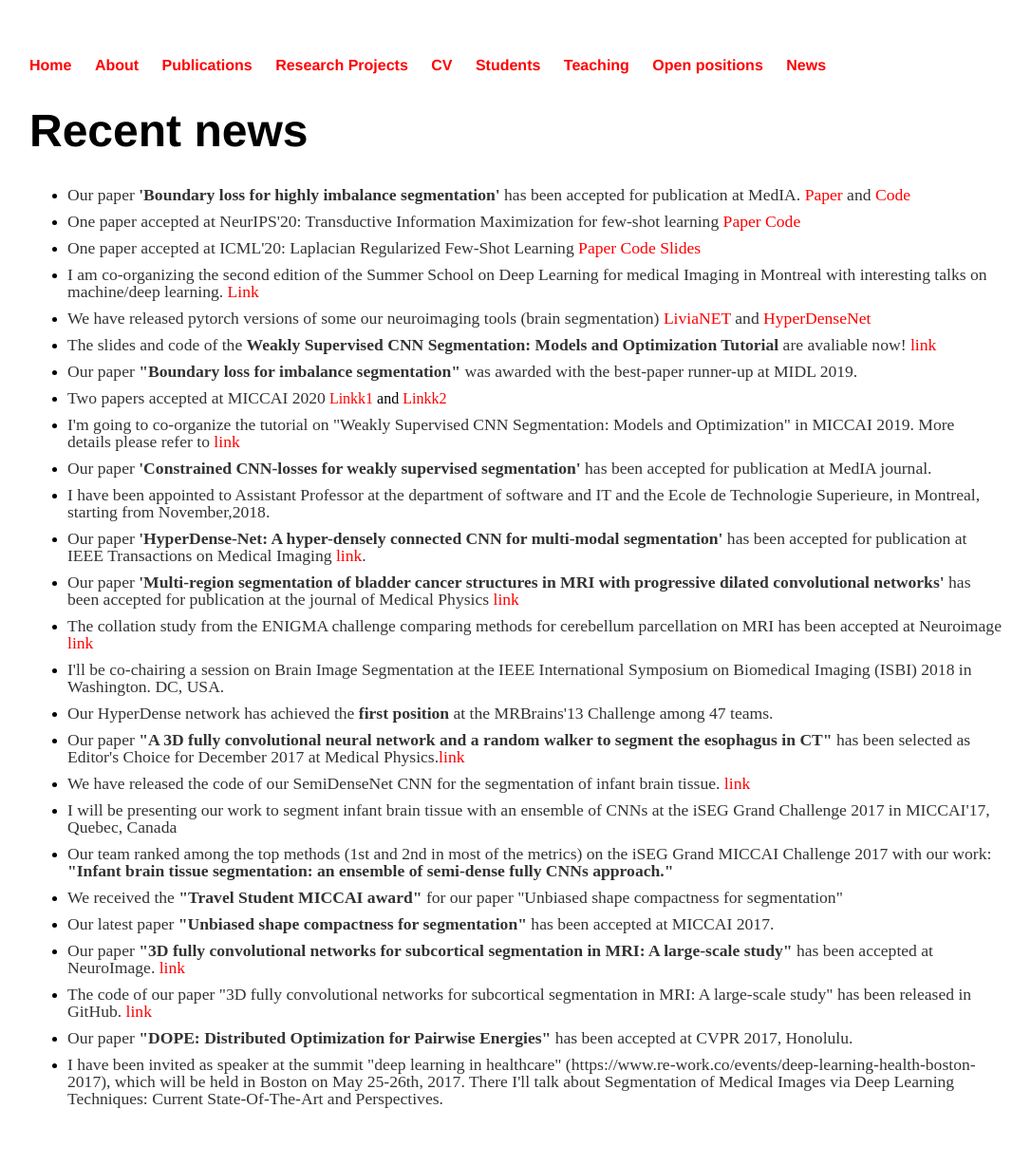
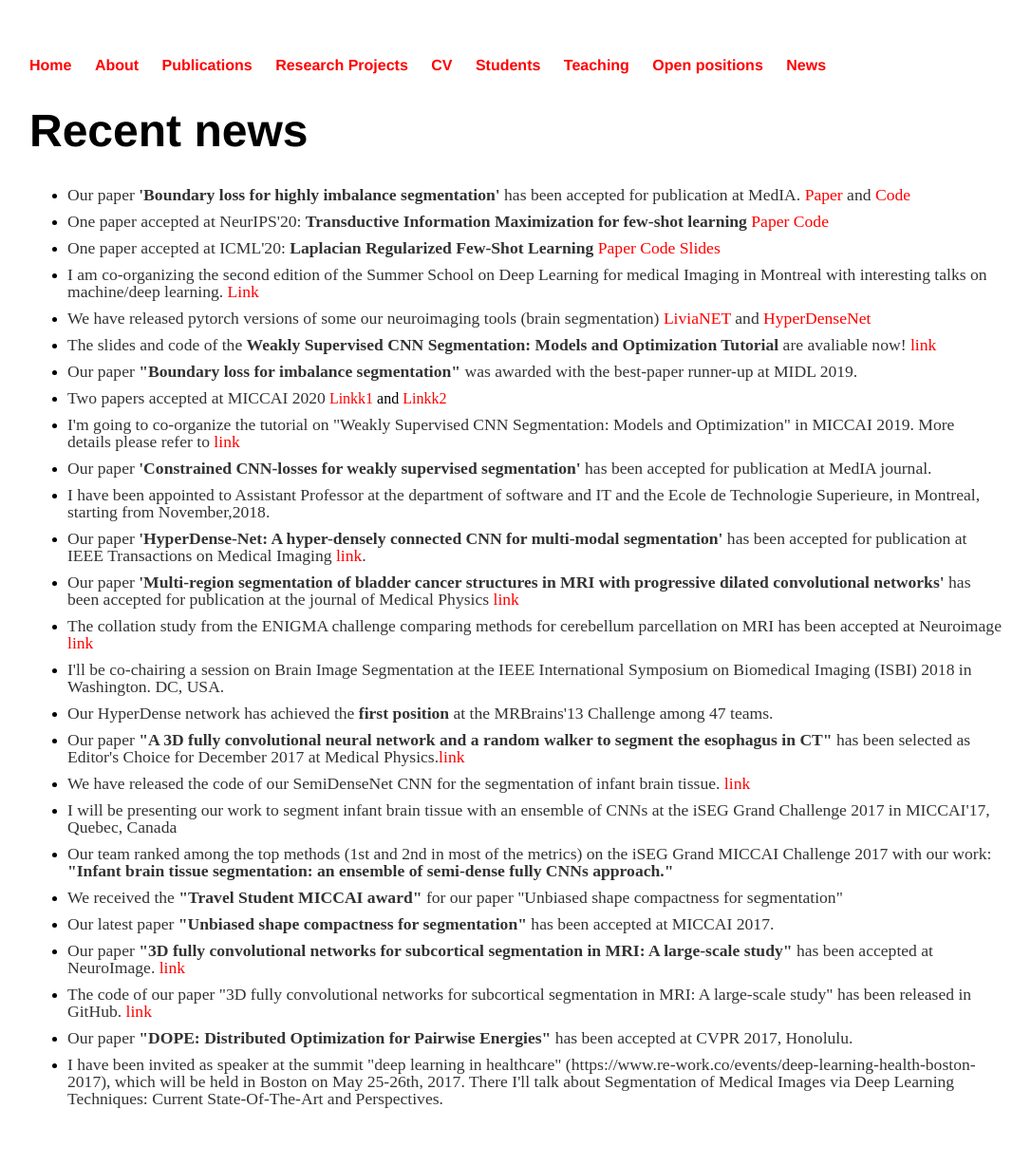
Before and after one commit to josedolz/josedolz.github.io, a Jekyll site: the page built from news/index.html, in a window 1280 px wide. Shown: the whole page at 95% size, without its empty margins (97-1183 px from the left). Built offline with Jekyll 4.4.1, drawn with Linux system fonts in a browser that asks for light colours.

```diff
--- a/news/index.html
+++ b/news/index.html
@@ -6,8 +6,8 @@ title: news
 	<h1>Recent news</h1>
 	<ul>
 		<li><p1>Our paper <strong>'Boundary loss for highly imbalance segmentation'</strong> has been accepted for publication at MedIA. <a href="https://www.sciencedirect.com/science/article/pii/S1361841520302152">Paper</a> and <a href="https://github.com/LIVIAETS/boundary-loss">Code</a>
-		<li><p1>One paper accepted at NeurIPS'20: Transductive Information Maximization for few-shot learning <a href="https://arxiv.org/pdf/2008.11297.pdf">Paper</a> <a href="https://github.com/mboudiaf/TIM">Code</a>
-		<li><p1>One paper accepted at ICML'20: Laplacian Regularized Few-Shot Learning <a href="https://proceedings.icml.cc/static/paper_files/icml/2020/4348-Paper.pdf">Paper</a> <a href="https://github.com/imtiazziko/LaplacianShot">Code</a> <a href="https://icml.cc/media/Slides/icml/2020/virtual(no-parent)-14-14-00UTC-6480-laplacian_regul.pdf">Slides</a>
+		<li><p1>One paper accepted at NeurIPS'20: <strong>Transductive Information Maximization for few-shot learning</strong> <a href="https://arxiv.org/pdf/2008.11297.pdf">Paper</a> <a href="https://github.com/mboudiaf/TIM">Code</a>
+		<li><p1>One paper accepted at ICML'20: <strong>Laplacian Regularized Few-Shot Learning </strong> <a href="https://proceedings.icml.cc/static/paper_files/icml/2020/4348-Paper.pdf">Paper</a> <a href="https://github.com/imtiazziko/LaplacianShot">Code</a> <a href="https://icml.cc/media/Slides/icml/2020/virtual(no-parent)-14-14-00UTC-6480-laplacian_regul.pdf">Slides</a>
 		<li><p1>I am co-organizing the second edition of the Summer School on Deep Learning for medical Imaging in Montreal with interesting talks on machine/deep learning. <a href="https://www.fourwav.es/view/1775/customtab1530/">Link</a>
 		<li><p1>We  have released pytorch versions of some our neuroimaging tools (brain segmentation) <a href="https://github.com/josedolz/LiviaNet_pytorch">LiviaNET</a> and <a href="https://github.com/josedolz/HyperDenseNet_pytorch">HyperDenseNet</a>
 		<li><p1>The slides and code of the <strong>Weakly Supervised CNN Segmentation: Models and Optimization Tutorial</strong> are avaliable now! <a href="../documents/MICCAI-2019-Tutorial_On_WeakSemiSup.pdf">link</a>
```
